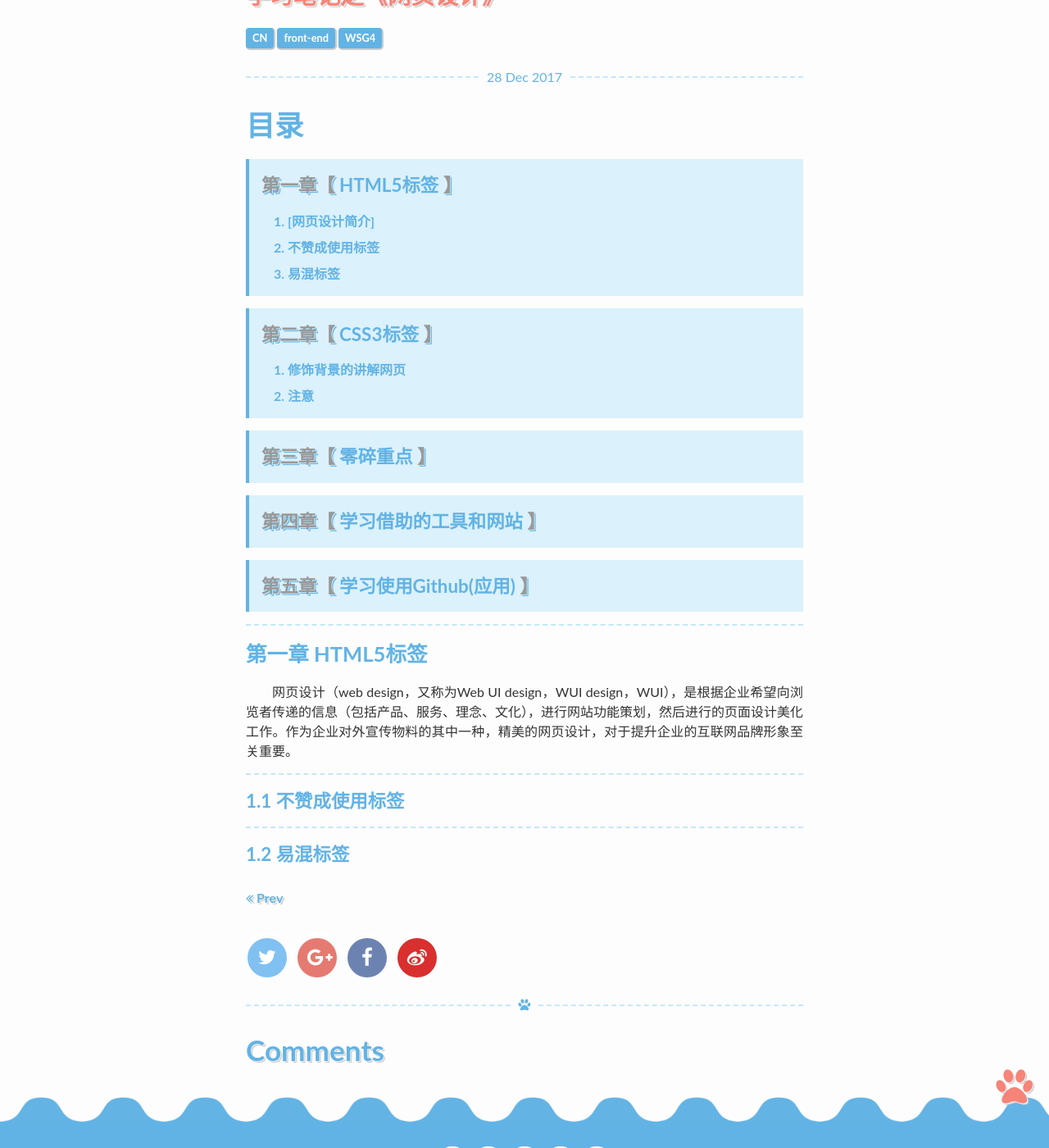
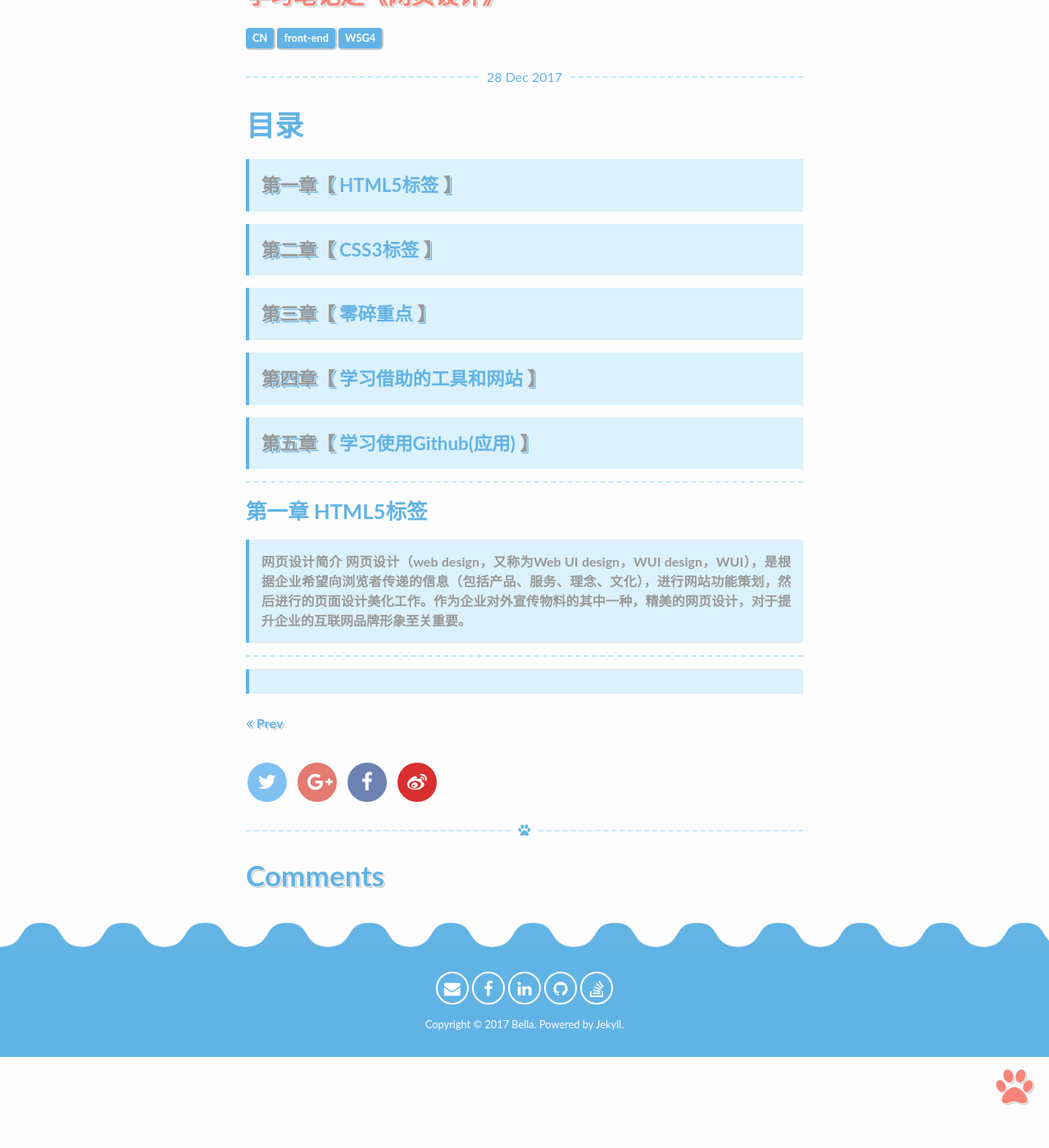
Before and after one commit to Zhou-Yu-Jin/Zhou-Yu-Jin.github.io, a Jekyll site: the page built from _posts/2017-12-28-notes.md, in a window 1280 px wide and 1400 px high, scrolled down 443 px. Shown: the whole window at 82% size. Built offline with Jekyll 4.4.1, drawn with Linux system fonts in a browser that asks for light colours; comment, search, counter and statistics services are not loaded.

Commit message:
Update 2017-12-28-notes.md

```diff
--- a/_posts/2017-12-28-notes.md
+++ b/_posts/2017-12-28-notes.md
@@ -13,14 +13,10 @@ tags:
 # 目录
 
 >#### 第一章【 [HTML5标签](#chapter1) 】
->1. [网页设计简介]
->2. [不赞成使用标签](#chapter1-1)
->3. [易混标签](#chapter1-2)
+
 
 >
 >#### 第二章【 [CSS3标签](#chapter2) 】
->1. [修饰背景的讲解网页](#chapter2-1)
->2. [注意](#chapter2-2)
 
 >
 >#### 第三章【 [零碎重点](#chapter3) 】
@@ -36,11 +32,8 @@ tags:
 ---
 
 <h3 id="chapter1">第一章  HTML5标签</h3>
-
-网页设计（web design，又称为Web UI design，WUI design，WUI），是根据企业希望向浏览者传递的信息（包括产品、服务、理念、文化），进行网站功能策划，然后进行的页面设计美化工作。作为企业对外宣传物料的其中一种，精美的网页设计，对于提升企业的互联网品牌形象至关重要。
+>网页设计简介
+>网页设计（web design，又称为Web UI design，WUI design，WUI），是根据企业希望向浏览者传递的信息（包括产品、服务、理念、文化），进行网站功能策划，然后进行的页面设计美化工作。作为企业对外宣传物料的其中一种，精美的网页设计，对于提升企业的互联网品牌形象至关重要。
 
 ---
-
-<h4 id="chapter1-1">1.1 不赞成使用标签</h4>
----
-<h4 id="chapter1-2">1.2 易混标签</h4>
+>
```
